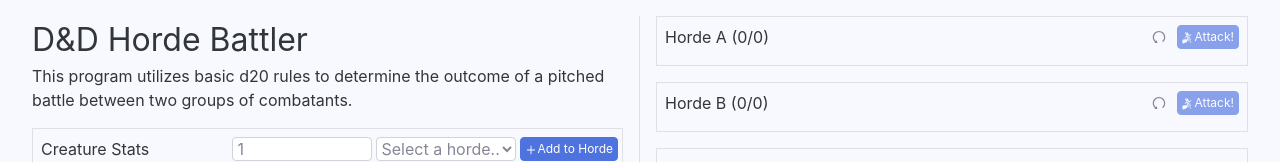
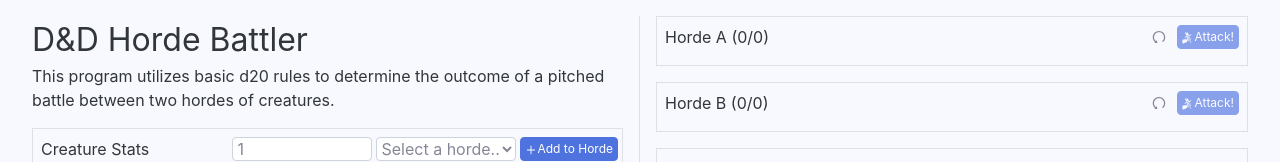
Before and after one commit to john-martinez-729/dnd-horde-battler, a React (Create React App) app: page / in a window 1280 px wide. Shown: the top 162 px of the page. Built offline with nearby package versions, Linux system fonts and the light colour scheme.

Commit message:
changed wording

```diff
--- a/src/App.js
+++ b/src/App.js
@@ -275,7 +275,7 @@ class App extends Component {
       <div className="title">D&D Horde Battler</div>
       <div className="subtext">
         This program utilizes basic d20 rules to determine the outcome of a
-        pitched battle between two groups of combatants.
+        pitched battle between two hordes of creatures.
       </div>
     </div>
   );
```
Also changed, not shown: 1 other file (tests, documents, lock files or other folders).
